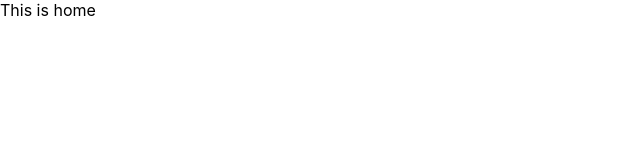
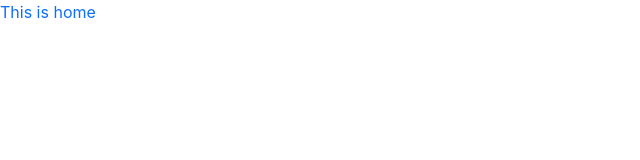
Before and after one commit to no7hingisimpossible/WatchHouse, a React (Create React App) app: page / in a window 1280 px wide. Shown: the top 160 px of the page, without its empty margins (0-640 px from the left). Built offline with nearby package versions, Linux system fonts and the light colour scheme.

Commit message:
bootstraps link added

```diff
--- a/public/index.html
+++ b/public/index.html
@@ -1,14 +1,12 @@
 <!DOCTYPE html>
 <html lang="en">
+
 <head>
   <meta charset="utf-8" />
   <link rel="icon" href="%PUBLIC_URL%/favicon.ico" />
   <meta name="viewport" content="width=device-width, initial-scale=1" />
   <meta name="theme-color" content="#000000" />
-    <meta
-      name="description"
-      content="Web site created using create-react-app"
-    />
+  <meta name="description" content="Web site created using create-react-app" />
   <link rel="apple-touch-icon" href="%PUBLIC_URL%/logo192.png" />
   <!--
       manifest.json provides metadata used when your web app is installed on a
@@ -24,8 +22,17 @@
       work correctly both with client-side routing and a non-root public URL.
       Learn how to configure a non-root public URL by running `npm run build`.
     -->
+  <!-- CSS only -->
+  <link href="https://cdn.jsdelivr.net/npm/bootstrap@5.1.3/dist/css/bootstrap.min.css" rel="stylesheet"
+    integrity="sha384-1BmE4kWBq78iYhFldvKuhfTAU6auU8tT94WrHftjDbrCEXSU1oBoqyl2QvZ6jIW3" crossorigin="anonymous">
+
+  <!-- JavaScript Bundle with Popper -->
+  <script src="https://cdn.jsdelivr.net/npm/bootstrap@5.1.3/dist/js/bootstrap.bundle.min.js"
+    integrity="sha384-ka7Sk0Gln4gmtz2MlQnikT1wXgYsOg+OMhuP+IlRH9sENBO0LRn5q+8nbTov4+1p"
+    crossorigin="anonymous"></script>
   <title>React App</title>
 </head>
+
 <body>
   <noscript>You need to enable JavaScript to run this app.</noscript>
   <div id="root"></div>
@@ -40,4 +47,5 @@
       To create a production bundle, use `npm run build` or `yarn build`.
     -->
 </body>
+
 </html>
--- a/src/Pages/Home/Home.js
+++ b/src/Pages/Home/Home.js
@@ -2,7 +2,7 @@
 
 const Home = () => {
     return (
-        <div>
+        <div className='text-primary'>
             This is home
         </div>
     );
```
Lines whose indentation alone changed are shown as unchanged.
